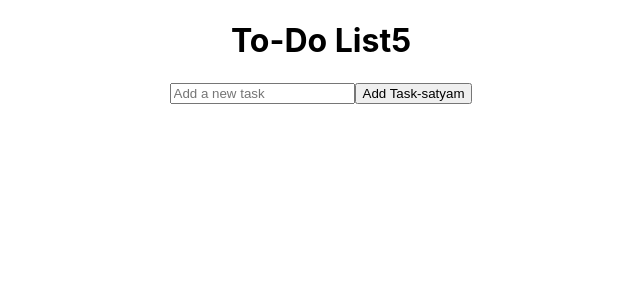
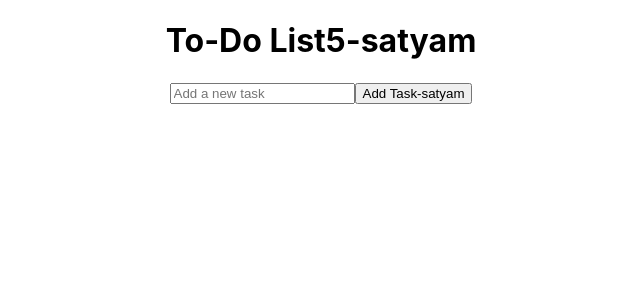
Before and after one commit to codeksatyam/todo, a React (Create React App) app: page / in a window 1280 px wide. Shown: the top 300 px of the page, without its empty margins (319-959 px from the left). Built offline with nearby package versions, Linux system fonts and the light colour scheme.

Commit message:
added satyam in heading

```diff
--- a/src/App.js
+++ b/src/App.js
@@ -19,7 +19,7 @@ function App() {
 
   return (
     <div className="App">
-      <h1>To-Do List5</h1>
+      <h1>To-Do List5-satyam</h1>
       <input
         type="text"
         value={newTask}
```
